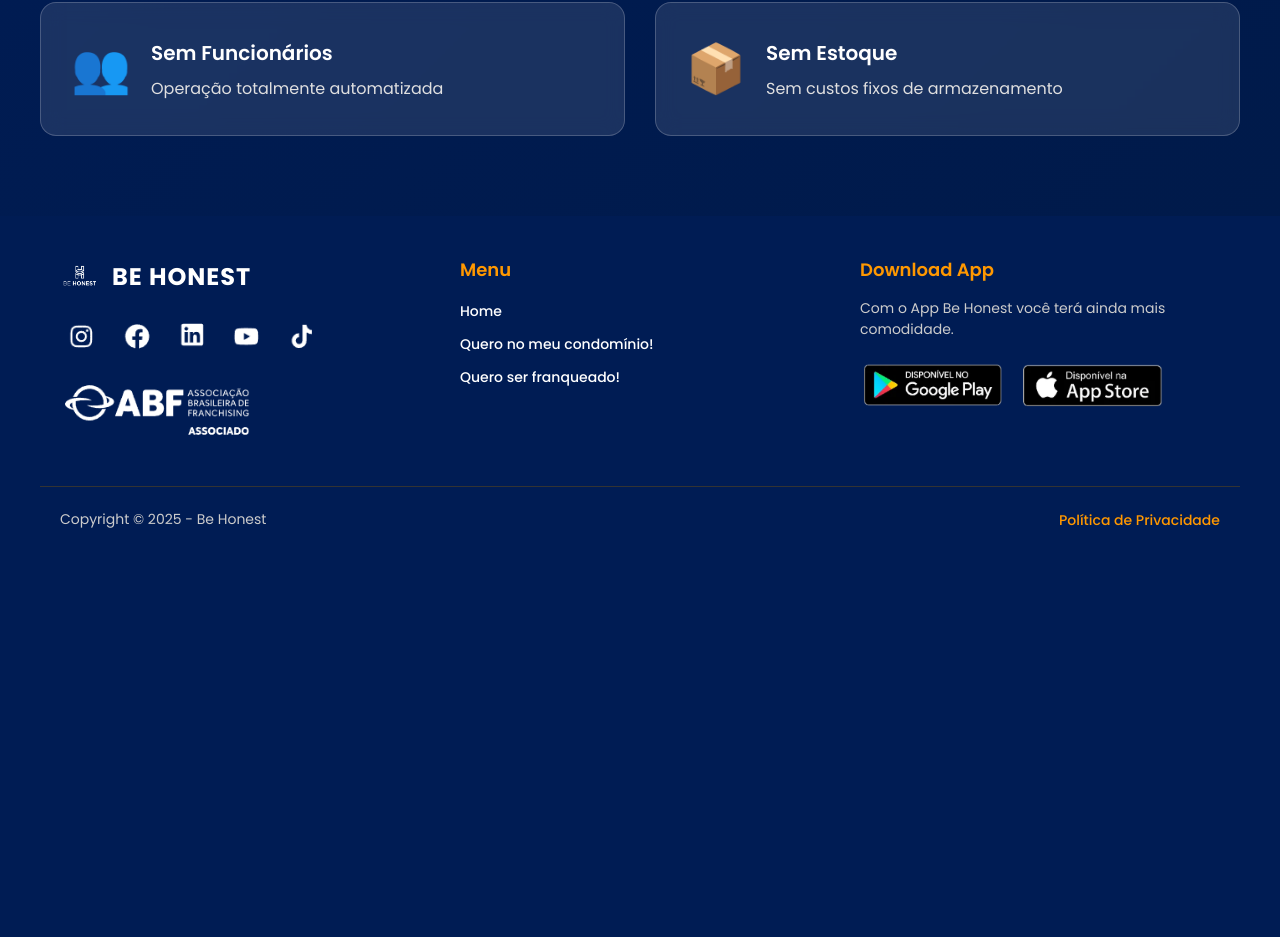
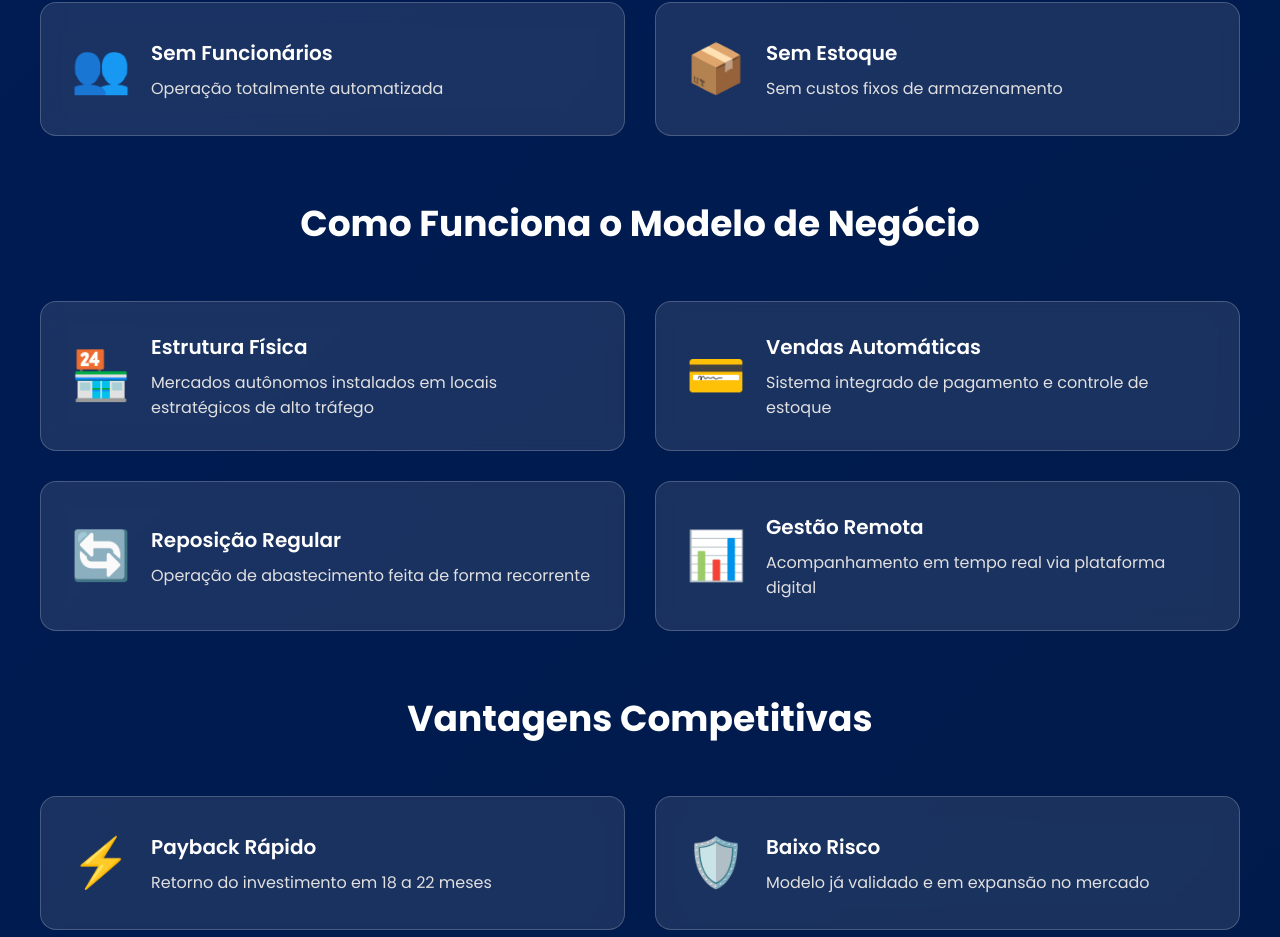
Before and after one commit to PedroHenriquePimentaVaz/Simulador_Financeiro, a React (Vite) app: page / in a window 1280 px wide. Shown: the part 1860-2797 px from the top of the page. Before the commit the page ends 2432 px from the top, so only its background shows below. Built offline with nearby package versions, Linux system fonts and the light colour scheme.

Commit message:
Expandir informações sobre modelo de negócio BeHonest com 3 seções: benefícios, funcionamento e vantagens competitivas

```diff
--- a/src/App.tsx
+++ b/src/App.tsx
@@ -152,6 +152,8 @@
       <div className="benefits-section">
         <div className="benefits-content">
           <h3 className="benefits-title">Por que investir na BeHonest?</h3>
+
+          {/* First Row - Main Benefits */}
           <div className="benefits-grid">
             <div className="benefit-item">
               <div className="benefit-icon">💰</div>
@@ -182,6 +184,76 @@
               </div>
             </div>
           </div>
+
+          {/* How It Works Section */}
+          <div style={{ marginTop: '60px' }}>
+            <h3 className="benefits-title">Como Funciona o Modelo de Negócio</h3>
+            <div className="benefits-grid">
+              <div className="benefit-item">
+                <div className="benefit-icon">🏪</div>
+                <div className="benefit-content">
+                  <h4>Estrutura Física</h4>
+                  <p>Mercados autônomos instalados em locais estratégicos de alto tráfego</p>
+                </div>
+              </div>
+              <div className="benefit-item">
+                <div className="benefit-icon">💳</div>
+                <div className="benefit-content">
+                  <h4>Vendas Automáticas</h4>
+                  <p>Sistema integrado de pagamento e controle de estoque</p>
+                </div>
+              </div>
+              <div className="benefit-item">
+                <div className="benefit-icon">🔄</div>
+                <div className="benefit-content">
+                  <h4>Reposição Regular</h4>
+                  <p>Operação de abastecimento feita de forma recorrente</p>
+                </div>
+              </div>
+              <div className="benefit-item">
+                <div className="benefit-icon">📊</div>
+                <div className="benefit-content">
+                  <h4>Gestão Remota</h4>
+                  <p>Acompanhamento em tempo real via plataforma digital</p>
+                </div>
+              </div>
+            </div>
+          </div>
+
+          {/* Advantages Section */}
+          <div style={{ marginTop: '60px' }}>
+            <h3 className="benefits-title">Vantagens Competitivas</h3>
+            <div className="benefits-grid">
+              <div className="benefit-item">
+                <div className="benefit-icon">⚡</div>
+                <div className="benefit-content">
+                  <h4>Payback Rápido</h4>
+                  <p>Retorno do investimento em 18 a 22 meses</p>
+                </div>
+              </div>
+              <div className="benefit-item">
+                <div className="benefit-icon">🛡️</div>
+                <div className="benefit-content">
+                  <h4>Baixo Risco</h4>
+                  <p>Modelo já validado e em expansão no mercado</p>
+                </div>
+              </div>
+              <div className="benefit-item">
+                <div className="benefit-icon">🎓</div>
+                <div className="benefit-content">
+                  <h4>Treinamento Completo</h4>
+                  <p>Suporte total para sua jornada como franqueado</p>
+                </div>
+              </div>
+              <div className="benefit-item">
+                <div className="benefit-icon">📈</div>
+                <div className="benefit-content">
+                  <h4>Potencial de Crescimento</h4>
+                  <p>Expansão ilimitada em uma indústria em crescimento</p>
+                </div>
+              </div>
+            </div>
+          </div>
         </div>
       </div>
 
```
